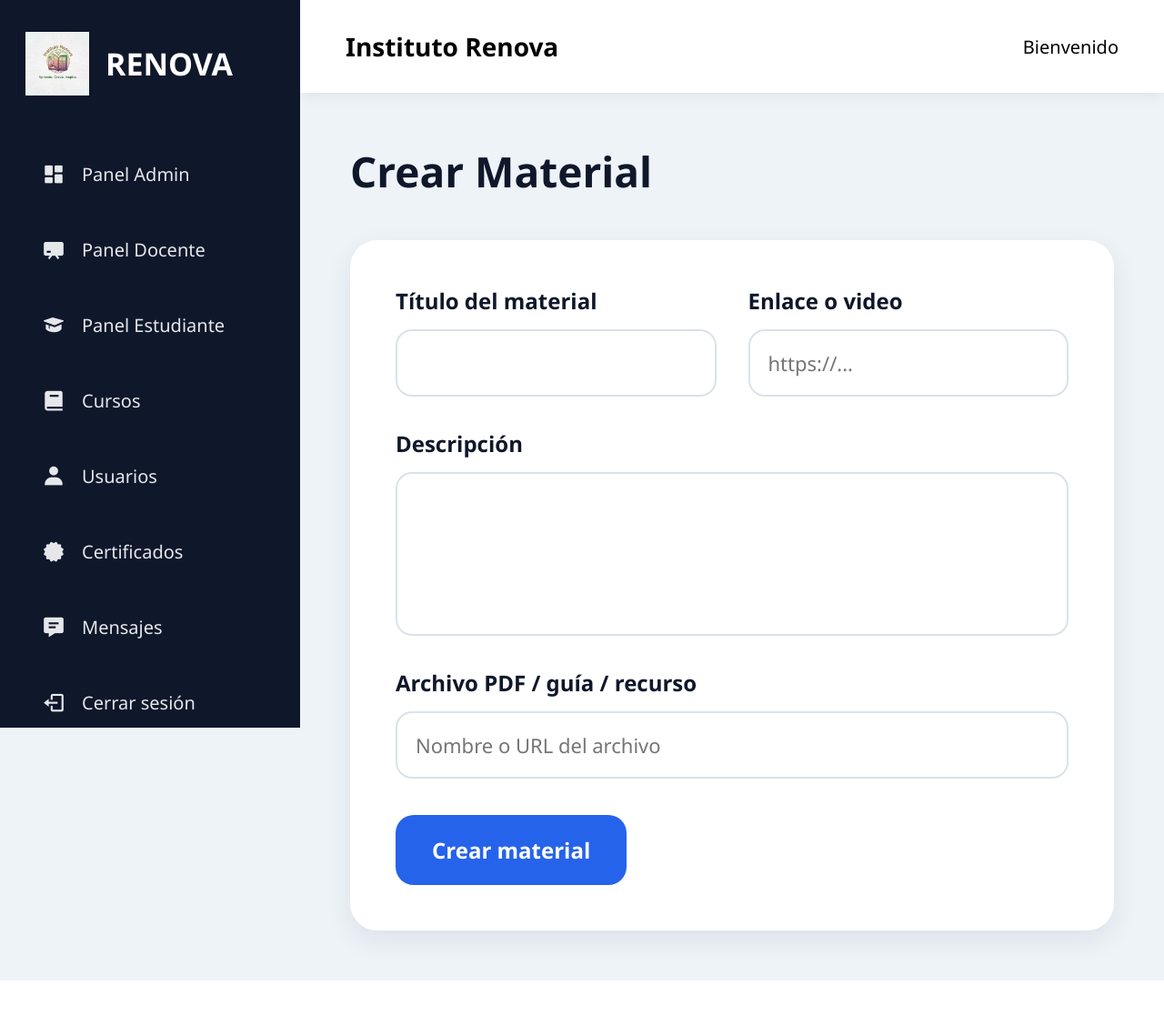
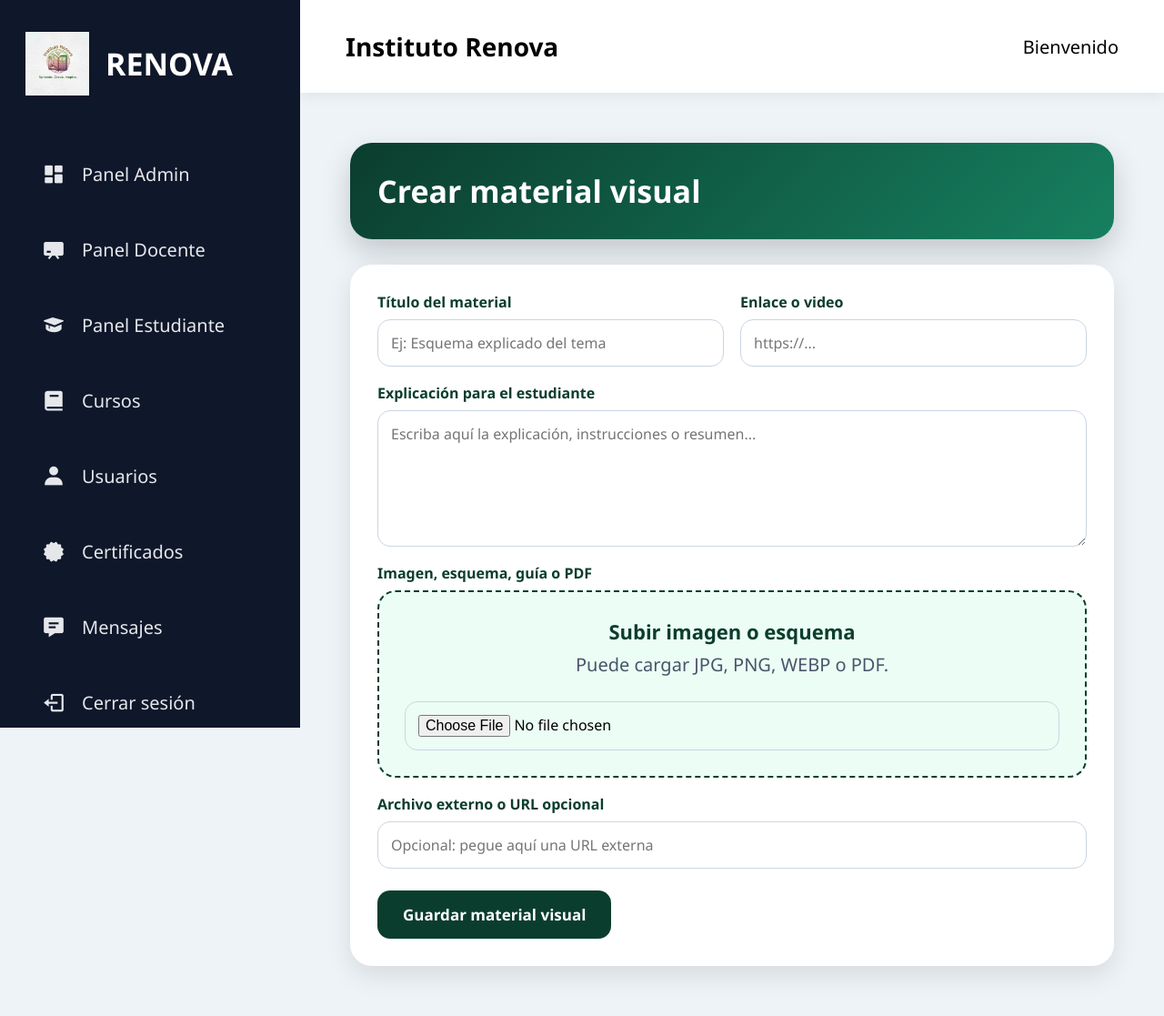
Before and after one commit to Kamerly27/INSTRENOVAREAL, a Python web app: template templates/docente/crear_material.html in a window 1280 px wide. Shown: the whole page at 91% size. Before the commit the page ends 1078 px from the top, so only its background shows below. Run offline with Jinja, Linux system fonts and the light colour scheme; the template is opened without the code that fills it, so the values that code supplies are empty.

Commit message:
Materiales visuales con imagen

```diff
--- a/templates/docente/crear_material.html
+++ b/templates/docente/crear_material.html
@@ -6,41 +6,157 @@ Crear Material | Instituto Renova
 
 {% block content %}
 
-<div class="page-header">
-    <h1>Crear Material</h1>
+<style>
+    .material-hero {
+        background: linear-gradient(135deg, #0b3d2e, #16805f);
+        color: white;
+        padding: 30px;
+        border-radius: 24px;
+        margin-bottom: 28px;
+        box-shadow: 0 14px 32px rgba(0,0,0,0.18);
+    }
+
+    .material-hero h1 {
+        margin: 0;
+        font-size: 34px;
+    }
+
+    .material-card {
+        background: white;
+        padding: 30px;
+        border-radius: 24px;
+        box-shadow: 0 10px 28px rgba(0,0,0,0.10);
+    }
+
+    .grid-material {
+        display: grid;
+        grid-template-columns: 1fr 1fr;
+        gap: 18px;
+    }
+
+    .campo {
+        display: flex;
+        flex-direction: column;
+        gap: 8px;
+    }
+
+    .campo.full {
+        grid-column: 1 / 3;
+    }
+
+    .campo label {
+        font-weight: bold;
+        color: #0b3d2e;
+        font-size: 16px;
+    }
+
+    .campo input,
+    .campo textarea {
+        width: 100%;
+        padding: 14px;
+        border-radius: 14px;
+        border: 1px solid #cbd5e1;
+        font-size: 16px;
+        box-sizing: border-box;
+    }
+
+    .campo textarea {
+        min-height: 150px;
+        resize: vertical;
+    }
+
+    .zona-imagen {
+        border: 2px dashed #0b3d2e;
+        background: #ecfdf5;
+        padding: 28px;
+        border-radius: 20px;
+        text-align: center;
+    }
+
+    .zona-imagen strong {
+        display: block;
+        color: #0b3d2e;
+        font-size: 22px;
+        margin-bottom: 8px;
+    }
+
+    .zona-imagen span {
+        color: #475569;
+    }
+
+    .btn-renova {
+        margin-top: 24px;
+        background: #0b3d2e;
+        color: white;
+        border: none;
+        padding: 15px 28px;
+        border-radius: 14px;
+        font-size: 17px;
+        font-weight: bold;
+        cursor: pointer;
+    }
+
+    .btn-renova:hover {
+        background: #145c45;
+    }
+
+    @media (max-width: 800px) {
+        .grid-material {
+            grid-template-columns: 1fr;
+        }
+
+        .campo.full {
+            grid-column: 1;
+        }
+    }
+</style>
+
+<div class="material-hero">
+    <h1>Crear material visual</h1>
     <p>{{ modulo.titulo }}</p>
 </div>
 
-<div class="form-card">
+<div class="material-card">
 
-    <form method="POST">
+    <form method="POST" enctype="multipart/form-data">
 
-        <div class="form-grid">
+        <div class="grid-material">
 
-            <div class="form-group">
+            <div class="campo">
                 <label>Título del material</label>
-                <input type="text" name="titulo" required>
+                <input type="text" name="titulo" placeholder="Ej: Esquema explicado del tema" required>
             </div>
 
-            <div class="form-group">
+            <div class="campo">
                 <label>Enlace o video</label>
                 <input type="url" name="enlace" placeholder="https://...">
             </div>
 
-            <div class="form-group full">
-                <label>Descripción</label>
-                <textarea name="descripcion" required></textarea>
+            <div class="campo full">
+                <label>Explicación para el estudiante</label>
+                <textarea name="descripcion" placeholder="Escriba aquí la explicación, instrucciones o resumen..." required></textarea>
             </div>
 
-            <div class="form-group full">
-                <label>Archivo PDF / guía / recurso</label>
-                <input type="text" name="archivo" placeholder="Nombre o URL del archivo">
+            <div class="campo full">
+                <label>Imagen, esquema, guía o PDF</label>
+
+                <div class="zona-imagen">
+                    <strong>Subir imagen o esquema</strong>
+                    <span>Puede cargar JPG, PNG, WEBP o PDF.</span>
+                    <br><br>
+                    <input type="file" name="archivo_file" accept=".jpg,.jpeg,.png,.webp,.pdf">
+                </div>
+            </div>
+
+            <div class="campo full">
+                <label>Archivo externo o URL opcional</label>
+                <input type="text" name="archivo" placeholder="Opcional: pegue aquí una URL externa">
             </div>
 
         </div>
 
-        <button type="submit" class="btn-primary">
-            Crear material
+        <button type="submit" class="btn-renova">
+            Guardar material visual
         </button>
 
     </form>
```
